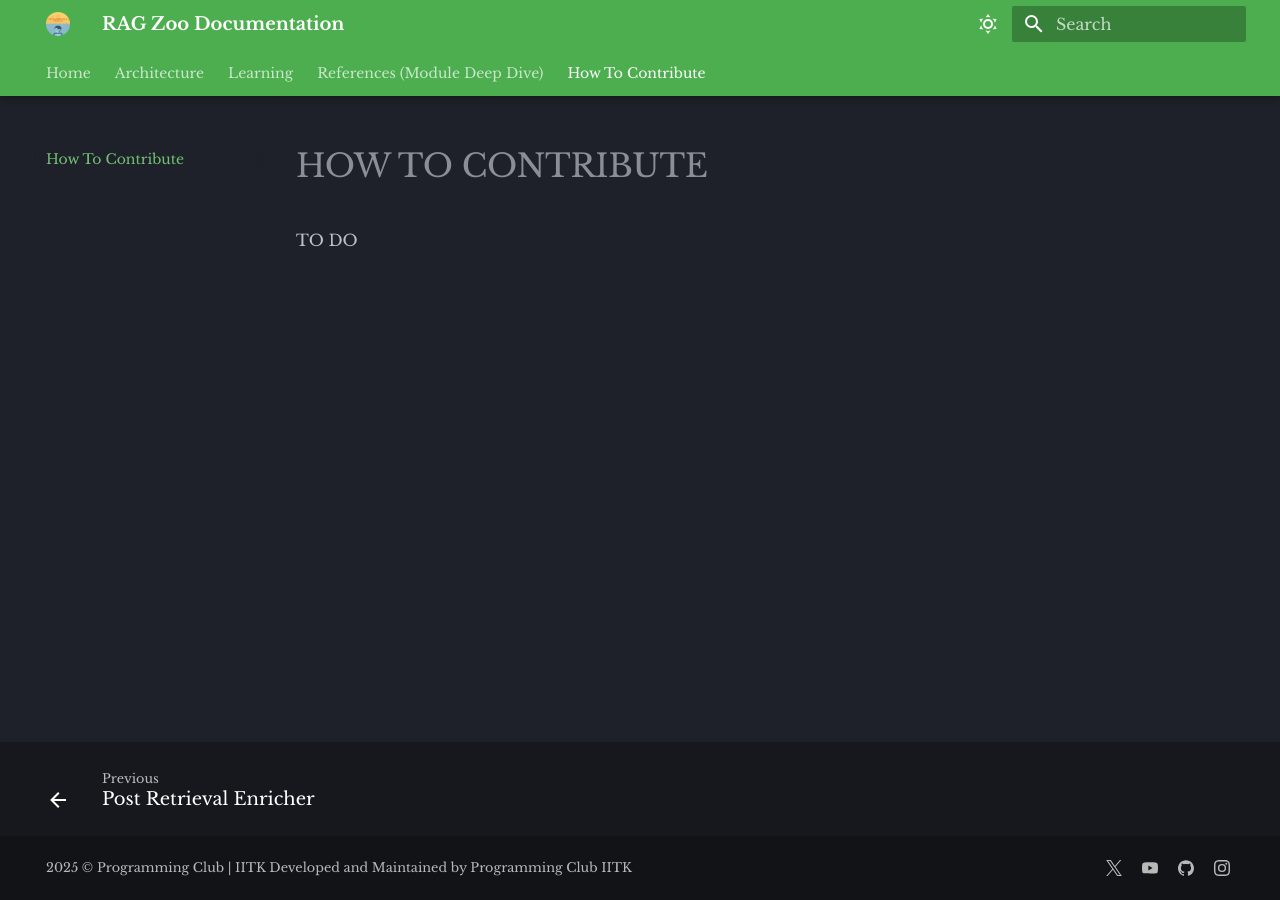
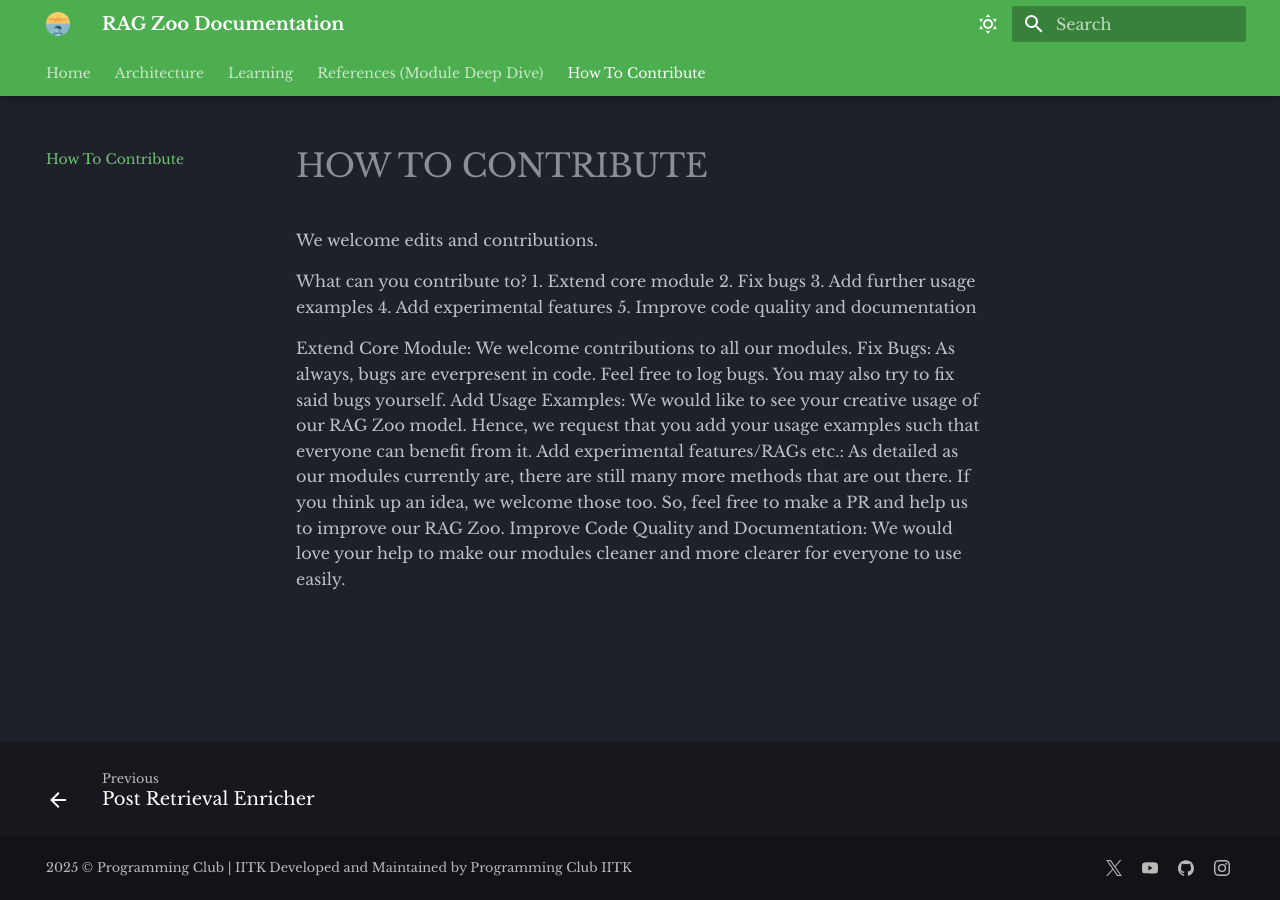
Before and after one commit to Karthic-N-A/RAG-Zoo-Website-Local-Impl, an MkDocs documentation site: the page built from docs/contribute.md, in a window 1280 px wide. Built offline with MkDocs 1.6.1 and Material for MkDocs 9.7.7, drawn with Linux system fonts in a browser that asks for light colours.

Commit message:
Update contribute.md

```diff
--- a/docs/contribute.md
+++ b/docs/contribute.md
@@ -1,3 +1,21 @@
 # HOW TO CONTRIBUTE
 
-TO DO
+We welcome edits and contributions.
+
+What can you contribute to?
+1. Extend core module
+2. Fix bugs
+3. Add further usage examples
+4. Add experimental features
+5. Improve code quality and documentation
+
+Extend Core Module:
+  We welcome contributions to all our modules.
+Fix Bugs:
+  As always, bugs are everpresent in code. Feel free to log bugs. You may also try to fix said bugs yourself.
+Add Usage Examples:
+  We would like to see your creative usage of our RAG Zoo model. Hence, we request that you add your usage examples such that everyone can benefit from it.
+Add experimental features/RAGs etc.:
+  As detailed as our modules currently are, there are still many more methods that are out there. If you think up an idea, we welcome those too. So, feel free to make a PR and help us to improve our RAG Zoo.
+Improve Code Quality and Documentation:
+  We would love your help to make our modules cleaner and more clearer for everyone to use easily.
```
